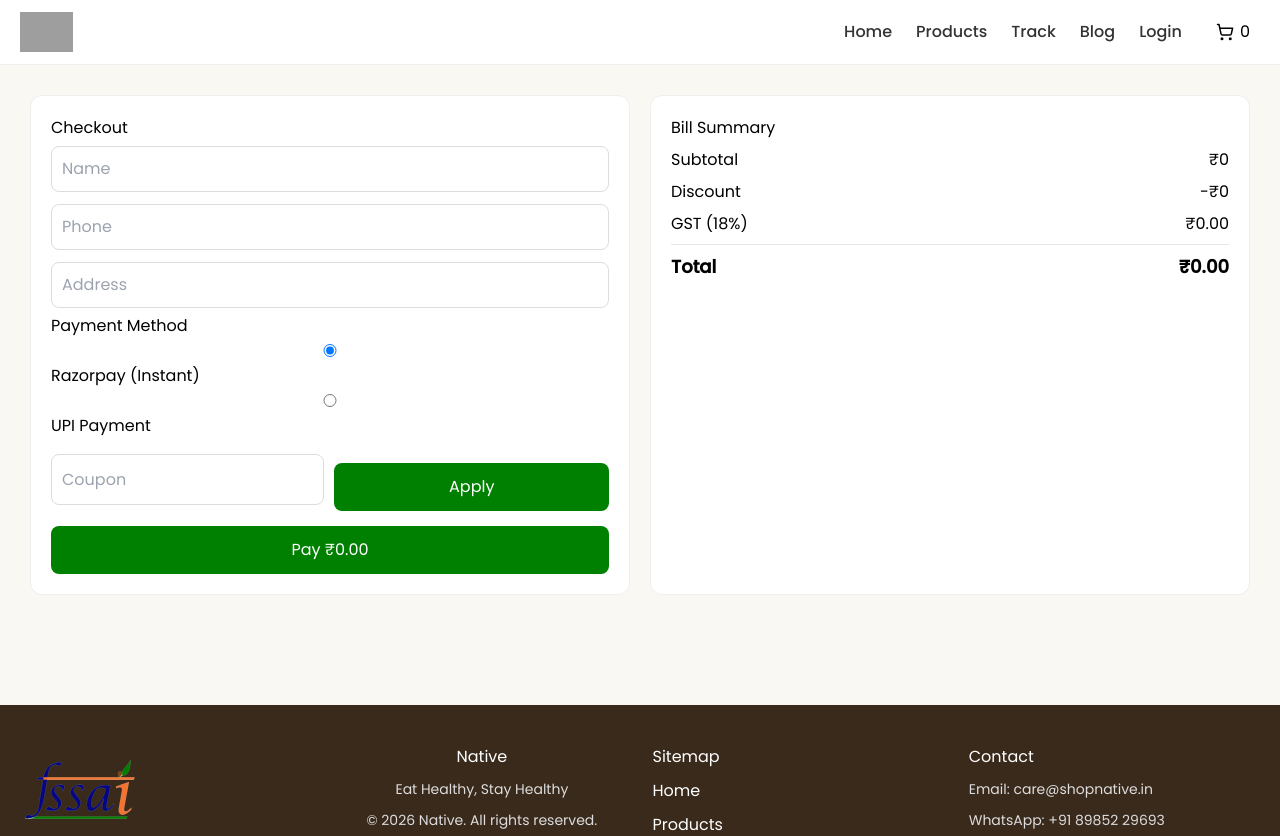
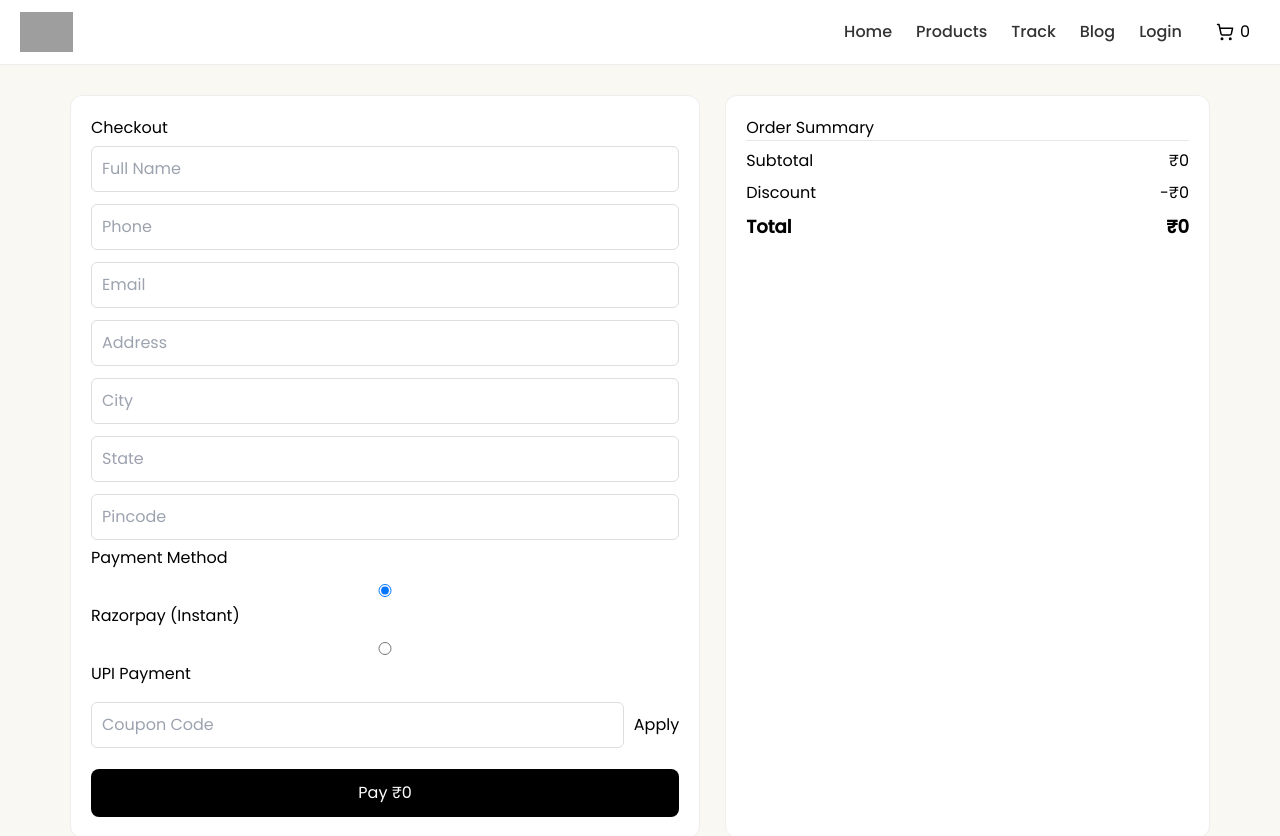
Before and after one commit to nagarajukandula55/native, a Next.js app: page /checkout in a window 1280 px wide. Shown: the top 836 px of the page. Built offline with nearby package versions, Linux system fonts and the light colour scheme; grey boxes are pictures that could not be loaded.

Commit message:
Update page.js

```diff
--- a/app/checkout/page.js
+++ b/app/checkout/page.js
@@ -7,45 +7,51 @@ import QRCode from "react-qr-code";
 
 export default function CheckoutPage() {
   const router = useRouter();
-  const { cart, cartTotal, setCart } = useCart();
+  const { cart, cartTotal, setCart, closeCart } = useCart();
 
-  const [form, setForm] = useState({});
+  const [form, setForm] = useState({
+    name: "",
+    phone: "",
+    email: "",
+    address: "",
+    city: "",
+    state: "",
+    pincode: "",
+  });
+
   const [paymentMethod, setPaymentMethod] = useState("razorpay");
   const [coupon, setCoupon] = useState("");
   const [discount, setDiscount] = useState(0);
   const [loading, setLoading] = useState(false);
 
-  const GST_RATE = 0.18;
+  const UPI_ID = "9000528462@ybl";
+  const finalAmount = Math.max(cartTotal - discount, 0);
 
-  const subtotal = cartTotal;
-  const taxable = subtotal - discount;
-  const gst = taxable * GST_RATE;
-  const total = taxable + gst;
+  const handleChange = (e) => {
+    setForm({ ...form, [e.target.name]: e.target.value });
+  };
 
-  const upiId = "9000528462@ybl";
-  const upiLink = `upi://pay?pa=${upiId}&pn=Native&am=${total.toFixed(2)}&cu=INR`;
-
-  const handleChange = (e) =>
-    setForm({ ...form, [e.target.name]: e.target.value });
-
-  const applyCoupon = () => {
+  /* ================= COUPON ================= */
+  const applyCoupon = async () => {
     if (coupon === "SAVE10") {
-      setDiscount(subtotal * 0.1);
+      setDiscount(cartTotal * 0.1);
     } else {
       setDiscount(0);
       alert("Invalid coupon");
     }
   };
 
-  const placeOrder = async () => {
+  /* ================= ORDER ================= */
+  const handleOrder = async () => {
     setLoading(true);
 
+    try {
       const res = await fetch("/api/orders/create", {
         method: "POST",
         headers: { "Content-Type": "application/json" },
         body: JSON.stringify({
           cart,
-        amount: total,
+          amount: finalAmount,
           address: form,
           coupon,
           discount,
@@ -62,102 +68,126 @@ export default function CheckoutPage() {
       }
 
       const orderId = data.orderId;
-    sessionStorage.setItem("orderId", orderId);
 
+      sessionStorage.setItem("lastOrderId", orderId);
       setCart([]);
+      closeCart();
 
       router.push(`/order-success?orderId=${orderId}`);
+    } catch (err) {
+      console.error(err);
+      alert("Error placing order");
+    }
+
     setLoading(false);
   };
 
+  /* ================= UI ================= */
   return (
     <div className="checkout">
 
-      {/* LEFT */}
+      {/* LEFT FORM */}
       <div className="box">
-
         <h2>Checkout</h2>
 
-        <input name="name" placeholder="Name" onChange={handleChange} />
+        <input name="name" placeholder="Full Name" onChange={handleChange} />
         <input name="phone" placeholder="Phone" onChange={handleChange} />
+        <input name="email" placeholder="Email" onChange={handleChange} />
+
         <input name="address" placeholder="Address" onChange={handleChange} />
+        <input name="city" placeholder="City" onChange={handleChange} />
+        <input name="state" placeholder="State" onChange={handleChange} />
+        <input name="pincode" placeholder="Pincode" onChange={handleChange} />
 
-        {/* PAYMENT */}
         <h3>Payment Method</h3>
 
         <label>
-          <input type="radio" checked={paymentMethod==="razorpay"}
-            onChange={() => setPaymentMethod("razorpay")} />
+          <input
+            type="radio"
+            checked={paymentMethod === "razorpay"}
+            onChange={() => setPaymentMethod("razorpay")}
+          />
           Razorpay (Instant)
         </label>
 
         <label>
-          <input type="radio" checked={paymentMethod==="upi"}
-            onChange={() => setPaymentMethod("upi")} />
+          <input
+            type="radio"
+            checked={paymentMethod === "upi"}
+            onChange={() => setPaymentMethod("upi")}
+          />
           UPI Payment
         </label>
 
         {/* UPI SECTION */}
         {paymentMethod === "upi" && (
           <div className="upiBox">
+            <p><b>Pay using UPI ID:</b></p>
+            <p className="upi">{UPI_ID}</p>
 
-            <h4>Scan & Pay</h4>
+            <QRCode value={`upi://pay?pa=${UPI_ID}&am=${finalAmount}&cu=INR`} />
 
-            <QRCode value={upiLink} size={180} />
-
-            <p>UPI ID: <b>{upiId}</b></p>
-
-            <a href={upiLink} className="payBtn">
-              Pay via GPay / PhonePe
-            </a>
-
+            <p>OR scan QR and pay ₹{finalAmount}</p>
           </div>
         )}
 
         {/* COUPON */}
         <div className="coupon">
           <input
-            placeholder="Coupon"
+            placeholder="Coupon Code"
             value={coupon}
             onChange={(e) => setCoupon(e.target.value)}
           />
           <button onClick={applyCoupon}>Apply</button>
         </div>
 
-        <button onClick={placeOrder} disabled={loading}>
-          {loading ? "Processing..." : `Pay ₹${total.toFixed(2)}`}
+        <button className="payBtn" onClick={handleOrder} disabled={loading}>
+          {loading ? "Processing..." : `Pay ₹${finalAmount}`}
         </button>
-
       </div>
 
-      {/* RIGHT */}
-      <div className="box">
+      {/* RIGHT SUMMARY */}
+      <div className="box summary">
+        <h3>Order Summary</h3>
 
-        <h3>Bill Summary</h3>
-
-        <div className="row"><span>Subtotal</span><span>₹{subtotal}</span></div>
-        <div className="row"><span>Discount</span><span>-₹{discount}</span></div>
-        <div className="row"><span>GST (18%)</span><span>₹{gst.toFixed(2)}</span></div>
+        {cart.map((item) => (
+          <div className="row" key={item._id}>
+            <span>{item.name} × {item.qty}</span>
+            <span>₹{item.price * item.qty}</span>
+          </div>
+        ))}
 
         <hr />
 
+        <div className="row">
+          <span>Subtotal</span>
+          <span>₹{cartTotal}</span>
+        </div>
+
+        <div className="row">
+          <span>Discount</span>
+          <span>-₹{discount}</span>
+        </div>
+
         <div className="row total">
           <b>Total</b>
-          <b>₹{total.toFixed(2)}</b>
+          <b>₹{finalAmount}</b>
+        </div>
       </div>
 
-      </div>
-
+      {/* STYLE */}
       <style jsx>{`
         .checkout {
           display: grid;
-          grid-template-columns: 1fr 1fr;
-          gap: 20px;
+          grid-template-columns: 1.3fr 1fr;
+          gap: 25px;
           padding: 30px;
+          max-width: 1200px;
+          margin: auto;
         }
 
         .box {
-          background: #fff;
+          background: white;
           padding: 20px;
           border-radius: 12px;
           border: 1px solid #eee;
@@ -168,28 +198,24 @@ export default function CheckoutPage() {
           padding: 10px;
           margin: 6px 0;
           border: 1px solid #ddd;
-          border-radius: 8px;
+          border-radius: 6px;
         }
 
-        .row {
-          display: flex;
-          justify-content: space-between;
+        label {
+          display: block;
           margin: 8px 0;
         }
 
         .upiBox {
-          margin-top: 15px;
-          text-align: center;
+          padding: 10px;
+          background: #f8f8f8;
+          margin-top: 10px;
+          border-radius: 8px;
         }
 
-        .payBtn {
-          display: inline-block;
-          margin-top: 10px;
-          padding: 10px 15px;
-          background: black;
-          color: white;
-          border-radius: 8px;
-          text-decoration: none;
+        .upi {
+          font-weight: bold;
+          margin-bottom: 10px;
         }
 
         .coupon {
@@ -198,20 +224,34 @@ export default function CheckoutPage() {
           margin-top: 10px;
         }
 
-        button {
+        .payBtn {
           width: 100%;
+          padding: 12px;
           margin-top: 15px;
-          padding: 12px;
-          background: green;
+          background: black;
           color: white;
           border: none;
           border-radius: 8px;
         }
 
+        .summary .row {
+          display: flex;
+          justify-content: space-between;
+          margin: 8px 0;
+        }
+
         .total {
           font-size: 18px;
+          margin-top: 10px;
+        }
+
+        @media(max-width: 768px){
+          .checkout{
+            grid-template-columns: 1fr;
+          }
         }
       `}</style>
+
     </div>
   );
 }
```
Lines whose indentation alone changed are shown as unchanged.
